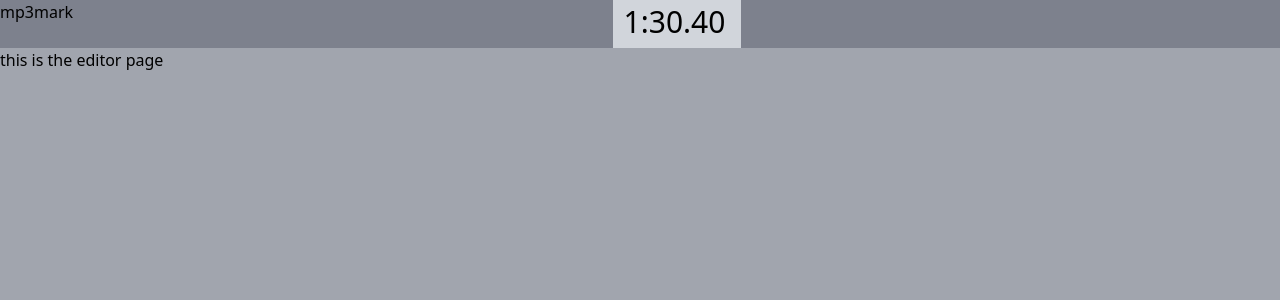
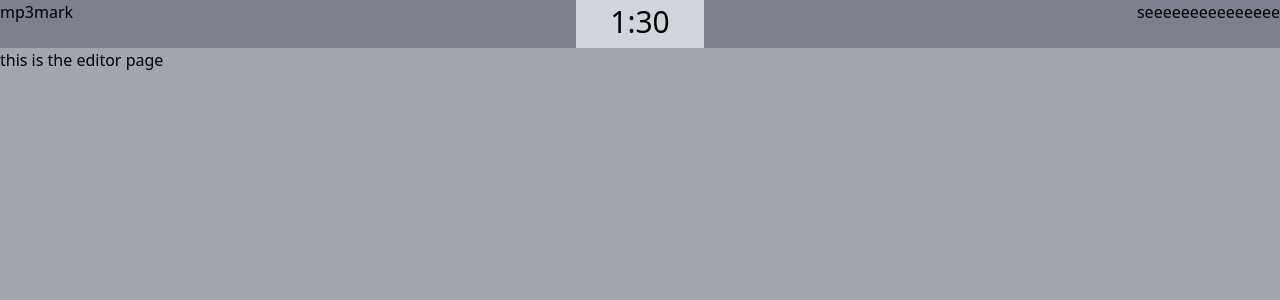
Before and after one commit to udu3324/mp3mark, a SvelteKit app: page /editor in a window 1280 px wide. Shown: the top 300 px of the page. Built offline with nearby package versions, Linux system fonts and the light colour scheme.

Commit message:
better css for now

```diff
--- a/src/routes/editor/TopBar.svelte
+++ b/src/routes/editor/TopBar.svelte
@@ -3,14 +3,14 @@
 
 </script>
 
-<div class="w-screen h-12 bg-[#7d818d] flex justify-between">
-    <div>
+<div class="w-screen h-12 bg-[#7d818d] grid grid-cols-3">
+    <div class="pr-auto place-items-start">
        <h1>mp3mark</h1>
     </div>
-    <div class="bg-gray-300 w-32 text-3xl p-1 pr-2 text-center">
-       <p>1:30.40</p>
+    <div class="place-self-center bg-gray-300 w-32 text-3xl h-full p-1 place-items-center">
+       <p>1:30</p>
     </div>
-    <div>
-
+    <div class="place-items-end">
+      <h1>seeeeeeeeeeeeeee</h1>
     </div>
 </div>
```
